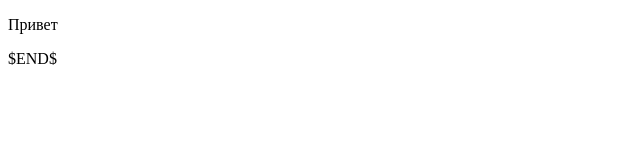
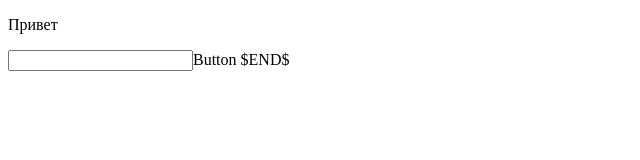
Before and after one commit to SlivetsM/git-course, a plain HTML site: page Log/Index.html in a window 1280 px wide. Shown: the whole page, without its empty margins (0-640 px from the left). Drawn offline with Linux system fonts and the light colour scheme.

```diff
--- a/Log/Index.html
+++ b/Log/Index.html
@@ -6,6 +6,7 @@
 </head>
 <body>
 <p>Привет </p>
+<input>Button</input>
 $END$
 </body>
 </html>
```
